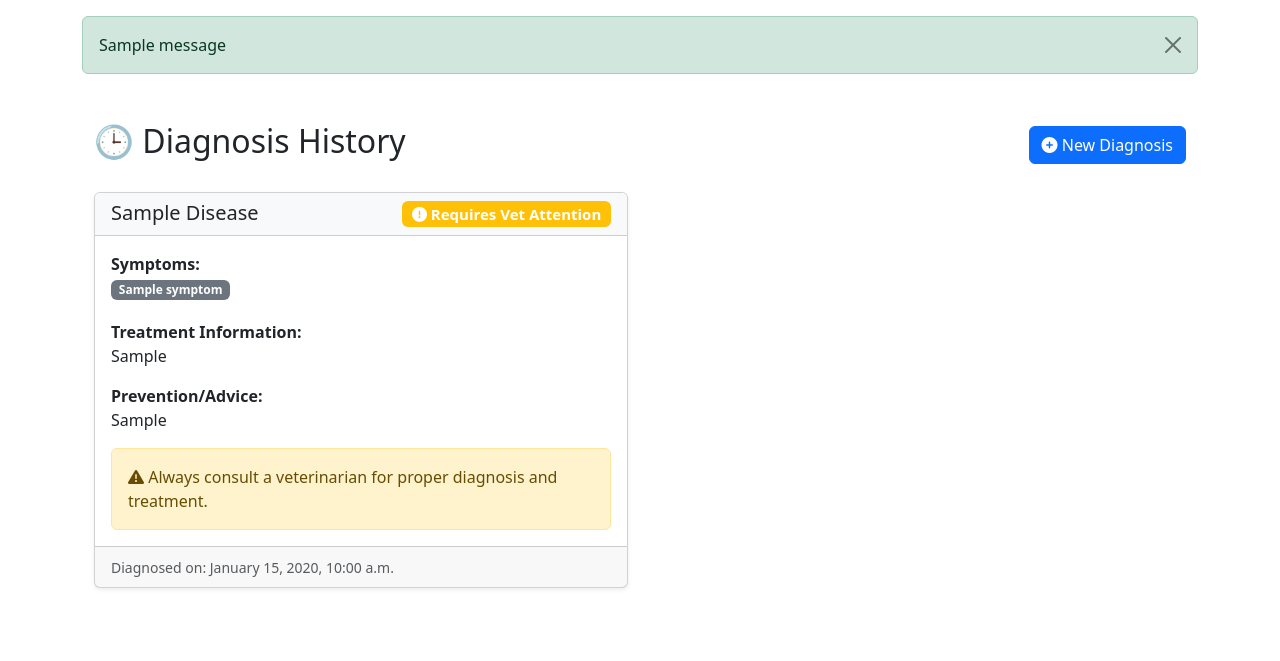
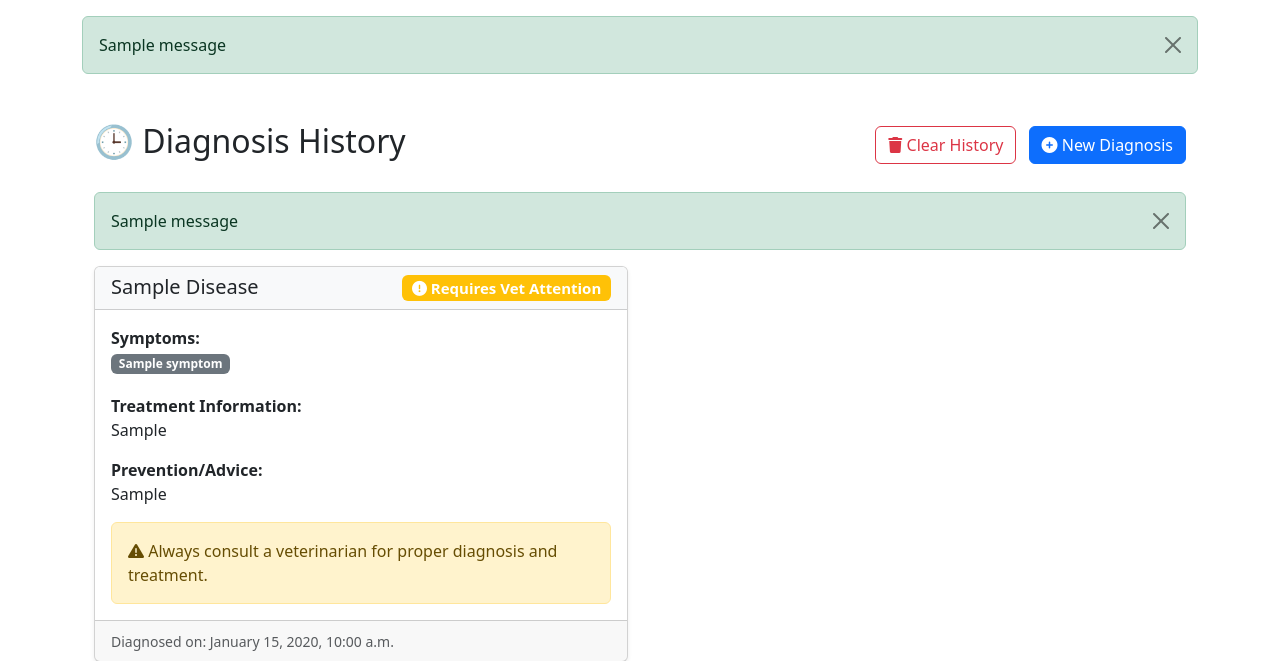
Before and after one commit to jennybrian/Cattledoctor, a Django app: page /diagnosis/diagnosis-history/ in a window 1280 px wide. Shown: the part 56-717 px from the top of the page. Run offline with Django 5.2, Linux system fonts and the light colour scheme; a user stored in the database is signed in; tables that the repository leaves empty hold one stand-in row (values such as "Sample post"); one stand-in notice (Sample message) is shown; parts of the project's set-up code (start-up, migrations or seed data) failed here and were passed over.

Commit message:
Setting clear history button v2

```diff
--- a/diagnosis/templates/diagnosis/history.html
+++ b/diagnosis/templates/diagnosis/history.html
@@ -3,13 +3,38 @@
 
 {% block content %}
 <div class="container mt-5">
+    <!-- Header & Actions -->
     <div class="d-flex justify-content-between align-items-center mb-4">
         <h2>🕒 Diagnosis History</h2>
+        <div>
+            {% if histories %}
+            <!-- Clear History Button -->
+            <form method="post" action="{% url 'clear_history' %}" class="d-inline"
+                  onsubmit="return confirm('Are you sure you want to clear all diagnosis history? This action cannot be undone.');">
+                {% csrf_token %}
+                <button type="submit" class="btn btn-outline-danger me-2">
+                    <i class="fas fa-trash"></i> Clear History
+                </button>
+            </form>
+            {% endif %}
+            <!-- New Diagnosis -->
             <a href="{% url 'diagnosis_home' %}" class="btn btn-primary">
                 <i class="fas fa-plus-circle"></i> New Diagnosis
             </a>
         </div>
+    </div>
 
+    <!-- Success or Warning Messages -->
+    {% if messages %}
+        {% for message in messages %}
+            <div class="alert alert-{{ message.tags }} alert-dismissible fade show" role="alert">
+                {{ message }}
+                <button type="button" class="btn-close" data-bs-dismiss="alert" aria-label="Close"></button>
+            </div>
+        {% endfor %}
+    {% endif %}
+
+    <!-- Diagnosis History List -->
     {% if histories %}
         <div class="row">
             {% for history in histories %}
--- a/diagnosis/urls.py
+++ b/diagnosis/urls.py
@@ -1,8 +1,9 @@
 from django.urls import path
-from .views import predict_disease, diagnosis_home, diagnosis_history
+from .views import predict_disease, diagnosis_home, diagnosis_history, clear_history
 
 urlpatterns = [
     path('diagnosis/', diagnosis_home, name='diagnosis_home'),
     path('predict/', predict_disease, name='predict_disease'),
     path('diagnosis-history/', diagnosis_history, name='diagnosis_history'),
+    path('history/clear/', clear_history, name='clear_history'),
 ]
```
Lines whose indentation alone changed are shown as unchanged.
